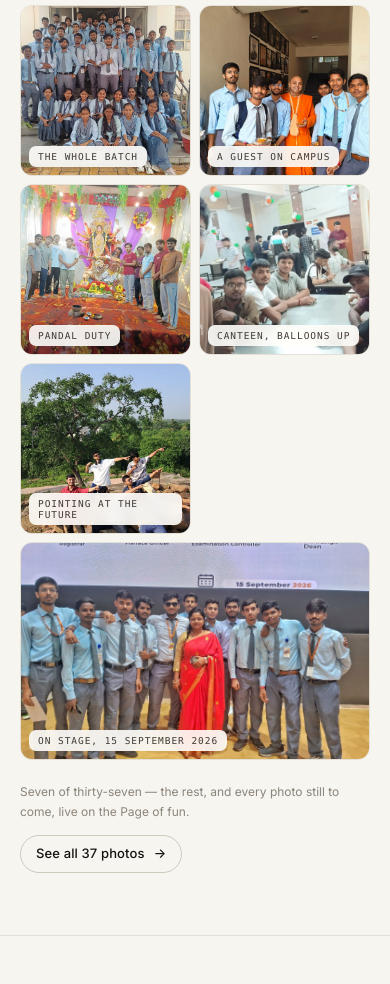
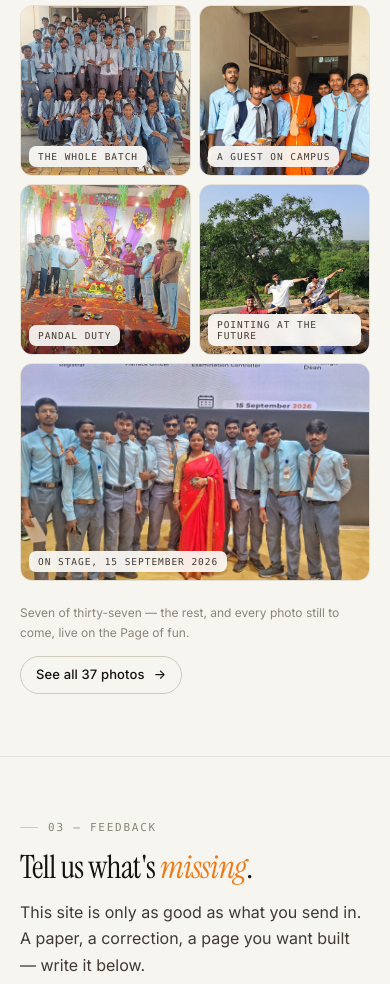
Before and after one commit to KradamDev/bu-cse-2026, a plain HTML site: page index.html in a window 390 px wide. Shown: the part 5597-6581 px from the top of the page. Drawn offline with Linux system fonts and the light colour scheme.

Commit message:
Home: hide the canteen photo below the mobile breakpoint

```diff
--- a/index.html
+++ b/index.html
@@ -486,7 +486,7 @@
           <img src="assets/photos/durga-puja.jpg" alt="Students standing in front of a decorated Durga Puja pandal with the idol on stage" loading="lazy" decoding="async" width="1200" height="900">
           <span class="photo-grid__label">Pandal duty</span>
         </button>
-        <button class="photo-grid__item" type="button"
+        <button class="photo-grid__item photo-grid__item--desktop-only" type="button"
           data-full="assets/photos/canteen-evening.jpg"
           data-caption="Canteen, balloons up — Food counters, balloons and a table that stayed full.">
           <img src="assets/photos/canteen-evening.jpg" alt="Students sitting around a canteen table during a celebration with balloons overhead" loading="lazy" decoding="async" width="1200" height="900">
--- a/style.css
+++ b/style.css
@@ -1582,6 +1582,11 @@ a { color: inherit; text-decoration: none; }
 .photo-grid__item:hover { border-color: var(--line-strong); box-shadow: var(--shadow); }
 .photo-grid__item:hover img { transform: scale(1.04); }
 .photo-grid__item:focus-visible { outline: 2px solid var(--accent); outline-offset: 3px; }
+
+/* photos that stay off the small screen */
+@media (max-width: 619px) {
+  .photo-grid__item--desktop-only { display: none; }
+}
 
 .photo-grid__label {
   position: absolute;
```
Also changed, not shown: 1 other file.
